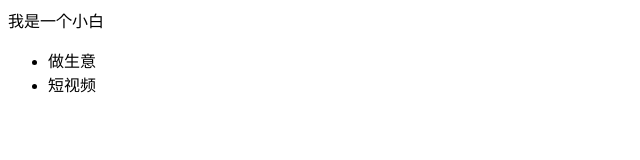
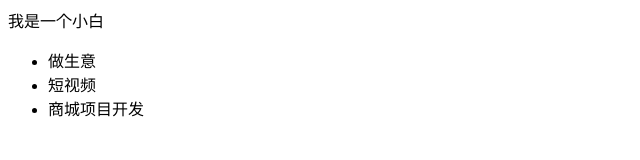
Before and after one commit to Dxueyu/gitcode, a plain HTML site: page index.html in a window 1280 px wide. Shown: the whole page, without its empty margins (0-640 px from the left). Drawn offline with Linux system fonts and the light colour scheme.

Commit message:
商城开发 c4

```diff
--- a/index.html
+++ b/index.html
@@ -2,5 +2,6 @@
 <ul>
 	<li>做生意</li>
 	<li>短视频</li>
+	<li>商城项目开发</li>
 
 </ul>
```
